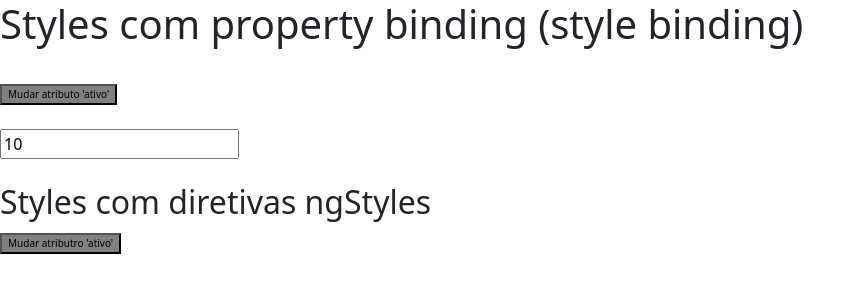
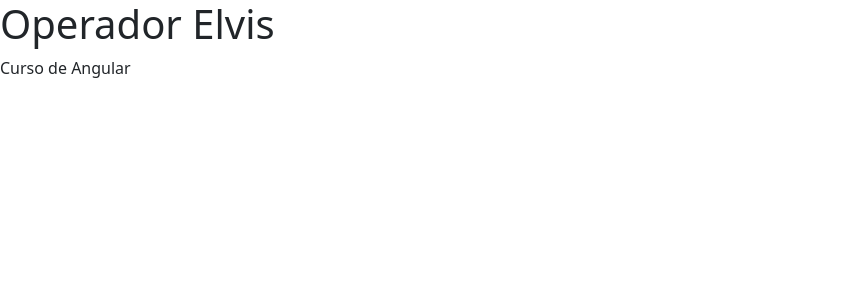
Before and after one commit to Renatonapoli/fundamentos-angular-15, an Angular app in the folder diretivas/: page / in a window 1280 px wide. Shown: the top 300 px of the page, without its empty margins (0-865 px from the left). Built offline with nearby package versions, Linux system fonts and the light colour scheme.

Commit message:
Operador Elvis

```diff
--- a/diretivas/src/app/app.component.html
+++ b/diretivas/src/app/app.component.html
@@ -2,4 +2,5 @@
 <!-- <app-diretiva-ngswitch></app-diretiva-ngswitch> -->
 <!-- <app-diretiva-ngfor></app-diretiva-ngfor> -->
 <!-- <app-diretiva-ngclass></app-diretiva-ngclass> -->
- <app-diretiva-ngstyle></app-diretiva-ngstyle>
+<!-- <app-diretiva-ngstyle></app-diretiva-ngstyle> -->
+<app-operador-elvis></app-operador-elvis>
--- a/diretivas/src/app/app.module.ts
+++ b/diretivas/src/app/app.module.ts
@@ -9,6 +9,7 @@
 import { DiretivaNgclassComponent } from './diretiva-ngclass/diretiva-ngclass.component';
 import { DiretivaNgstyleComponent } from './diretiva-ngstyle/diretiva-ngstyle.component';
 import { FormsModule } from '@angular/forms';
+import { OperadorElvisComponent } from './operador-elvis/operador-elvis.component';
 
 @NgModule({
   declarations: [
@@ -17,7 +18,8 @@
     DiretivaNgswitchComponent,
     DiretivaNgforComponent,
     DiretivaNgclassComponent,
-    DiretivaNgstyleComponent
+    DiretivaNgstyleComponent,
+    OperadorElvisComponent
   ],
   imports: [
     BrowserModule,
--- /dev/null
+++ b/diretivas/src/app/operador-elvis/operador-elvis.component.html
@@ -0,0 +1,6 @@
+<h1>Operador Elvis</h1>
+
+<p>{{ tarefa.descricao }}</p>
+<!-- <p>{{ tarefa.responsavel.nome }}</p> -->
+<p>{{ tarefa.responsavel !== null ? tarefa.responsavel.nome : '' }}</p>
+<p>{{ tarefa?.responsavel?.nome }}</p>
--- /dev/null
+++ b/diretivas/src/app/operador-elvis/operador-elvis.component.ts
@@ -0,0 +1,14 @@
+import { Component } from '@angular/core';
+
+@Component({
+  selector: 'app-operador-elvis',
+  templateUrl: './operador-elvis.component.html',
+  styleUrls: ['./operador-elvis.component.css']
+})
+export class OperadorElvisComponent {
+  tarefa: any = {
+    descricao: 'Curso de Angular',
+    responsavel: null
+    //responsavel: {nome: 'Alberto'}
+  }
+}
```
Also changed, not shown: diretivas/src/app/operador-elvis/operador-elvis.component.css (added), 1 other file (tests, documents, lock files or other folders).
